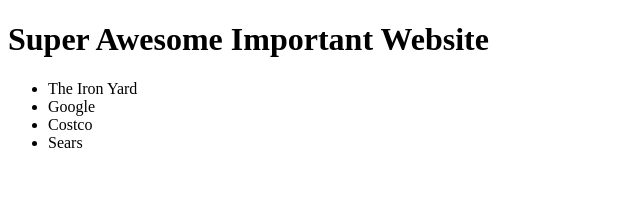
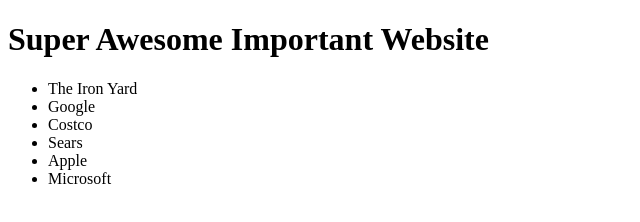
Before and after one commit to mikepitre/super-awesome-important-website, a website: page index.html in a window 1280 px wide. Shown: the whole page, without its empty margins (0-640 px from the left). Drawn offline with Linux system fonts and the light colour scheme.

Commit message:
Add a few more clients

```diff
--- a/index.html
+++ b/index.html
@@ -11,6 +11,8 @@
 		<li>Google</li>
 		<li>Costco</li>
 		<li>Sears</li>
+		<li>Apple</li>
+		<li>Microsoft</li>
 	</ul>
 </body>
 </html>
```
